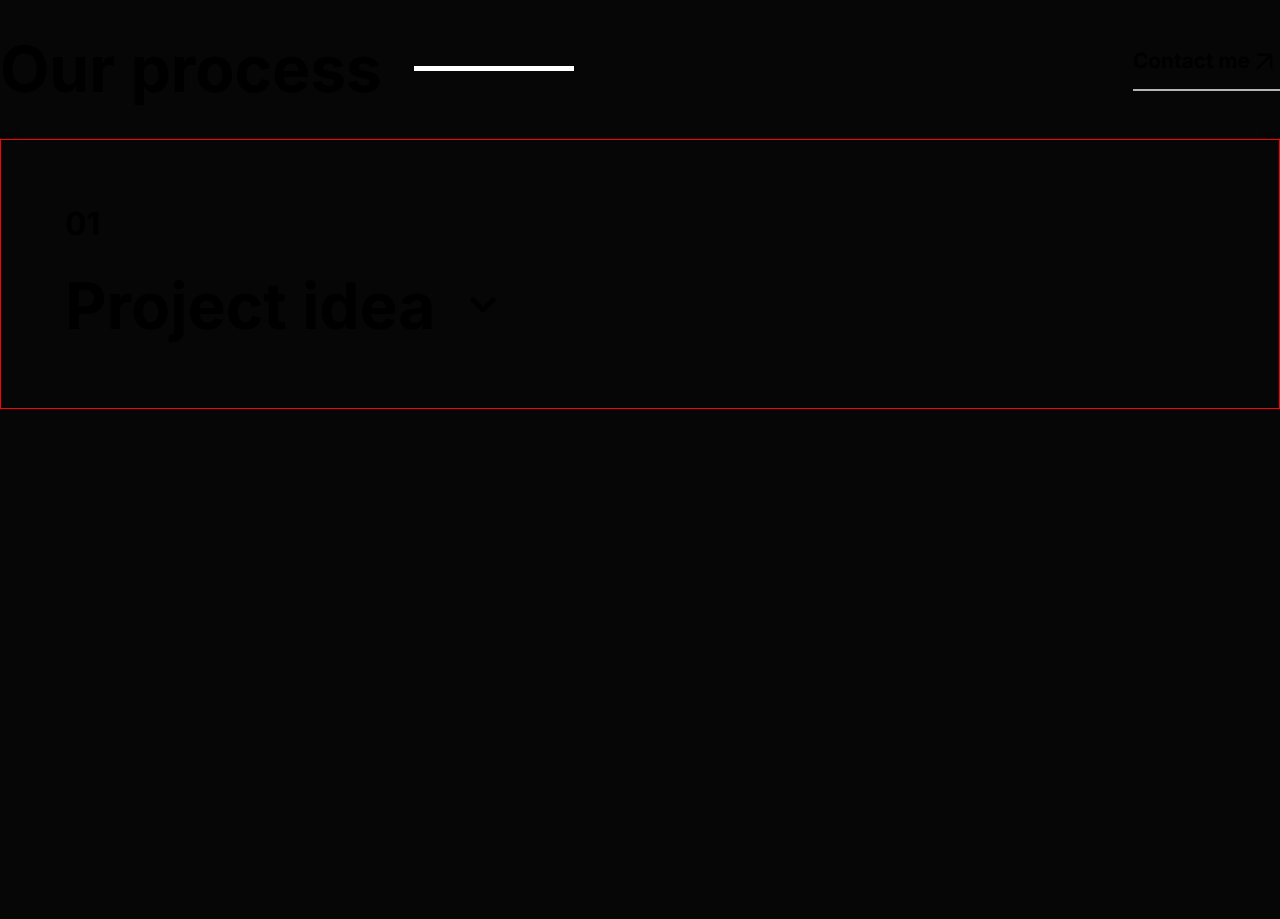
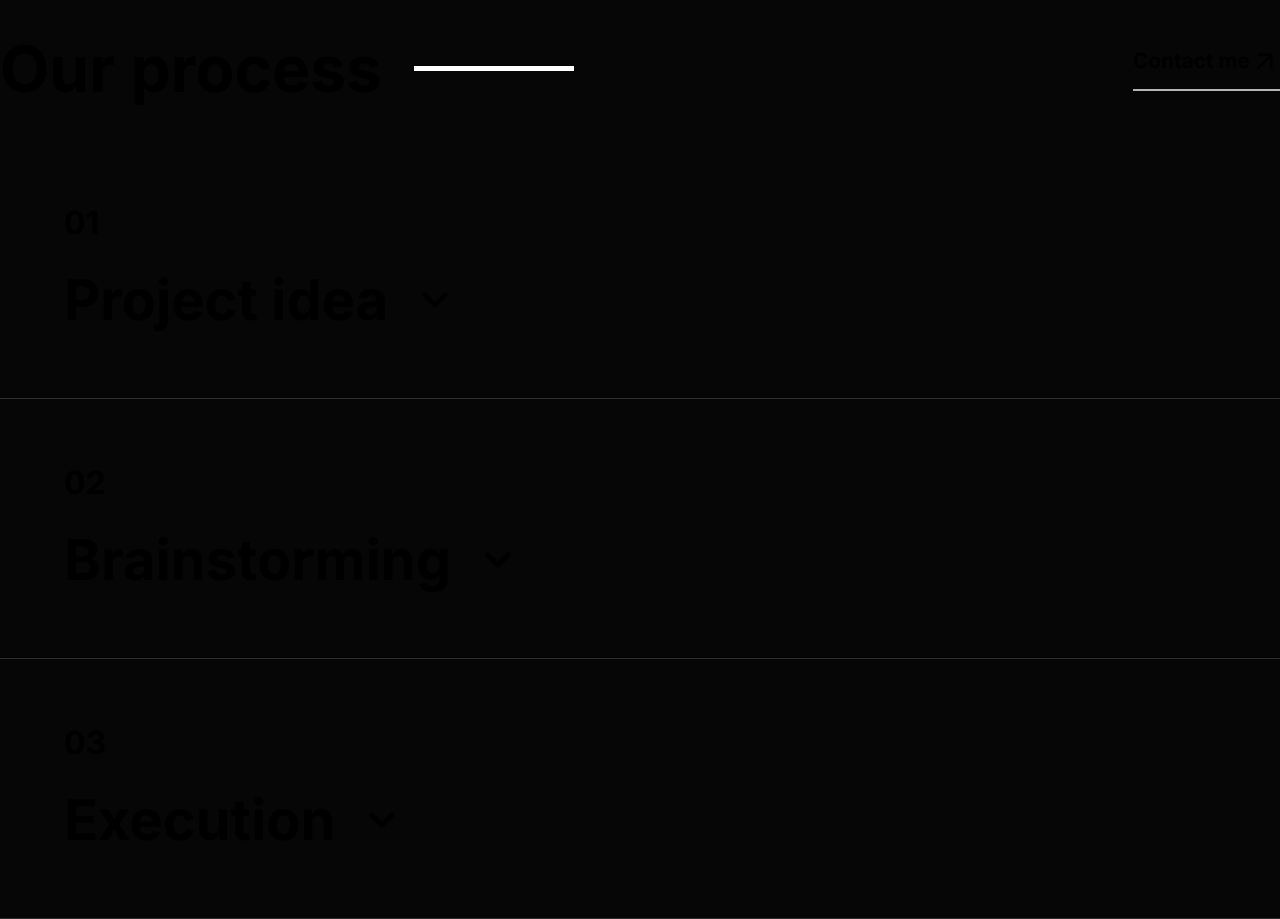
Before and after one commit to davecade/portfolio-artist, a Next.js app: page / in a window 1280 px wide. Shown: the part 4480-5399 px from the top of the page. Before the commit the page ends 4889 px from the top, so only its background shows below. Built offline with nearby package versions, Linux system fonts and the light colour scheme.

Commit message:
added project styling

```diff
--- a/components/Sections/OurProcess/OurProcess.module.scss
+++ b/components/Sections/OurProcess/OurProcess.module.scss
@@ -23,5 +23,9 @@
 				width: 50%;
 			}
 		}
+
+		.process_card_list {
+			width: 100%;
+		}
 	}
 }
--- a/components/Sections/OurProcess/ProcessCard/ProcessCard.module.scss
+++ b/components/Sections/OurProcess/ProcessCard/ProcessCard.module.scss
@@ -2,10 +2,9 @@
 
 .container {
 	@include flex-space-between;
+	transition: all 0.3s ease;
 	width: 100%;
 	border-bottom: 1px solid #2f2f2f;
-	border: 1px solid red;
-	box-shadow: 0 2px 12px 0 rgba(0, 0, 0, 0.08);
 	padding: 4rem;
 
 	.left {
@@ -17,7 +16,7 @@
 			.title_container {
 				@include flex-start;
 				.title {
-					font-size: 4rem;
+					font-size: 3.5rem;
 					padding-right: 2rem;
 				}
 				.chevron {
@@ -26,4 +25,8 @@
 			}
 		}
 	}
+
+	&:hover {
+		transform: translateX(0.5rem);
+	}
 }
--- a/components/Sections/OurProcess/ProcessCard/index.tsx
+++ b/components/Sections/OurProcess/ProcessCard/index.tsx
@@ -1,4 +1,4 @@
-import React from "react";
+import React, { useMemo } from "react";
 import styles from "./ProcessCard.module.scss";
 import { FaChevronDown } from "react-icons/fa";
 import Spacer from "@/components/Spacer/Spacer";
@@ -10,6 +10,14 @@
 };
 
 const ProcessCard = ({ rank, title, description }: ProcessCardProps) => {
+	const boxShaowStyles = useMemo(() => {
+		if (rank === "01") return styles.box_shadow_01;
+
+		if (rank === "02") return styles.box_shadow_02;
+
+		if (rank === "03") return styles.box_shadow_03;
+	}, [rank]);
+
 	return (
 		<div className={styles.container}>
 			<div className={styles.left}>
--- a/components/Sections/OurProcess/index.tsx
+++ b/components/Sections/OurProcess/index.tsx
@@ -16,10 +16,24 @@
 						<PageLink text={"Contact me"} bold href={""} />
 					</div>
 				</div>
-				<div style={{ width: "100%" }}>
+				<div className={styles.process_card_list}>
 					<ProcessCard
 						rank={"01"}
 						title={"Project idea"}
+						description={
+							"Lorem ipsum dolor sit amet consectetur amet at sed tristique rutrum eget neque rhoncus augue interdum eget id molestie bibendum metus fames eget sem habitant fermentum semper purus justo tellus est nibh tellus eget amet tincidunt nullam."
+						}
+					/>
+					<ProcessCard
+						rank={"02"}
+						title={"Brainstorming"}
+						description={
+							"Lorem ipsum dolor sit amet consectetur amet at sed tristique rutrum eget neque rhoncus augue interdum eget id molestie bibendum metus fames eget sem habitant fermentum semper purus justo tellus est nibh tellus eget amet tincidunt nullam."
+						}
+					/>
+					<ProcessCard
+						rank={"03"}
+						title={"Execution"}
 						description={
 							"Lorem ipsum dolor sit amet consectetur amet at sed tristique rutrum eget neque rhoncus augue interdum eget id molestie bibendum metus fames eget sem habitant fermentum semper purus justo tellus est nibh tellus eget amet tincidunt nullam."
 						}
```
